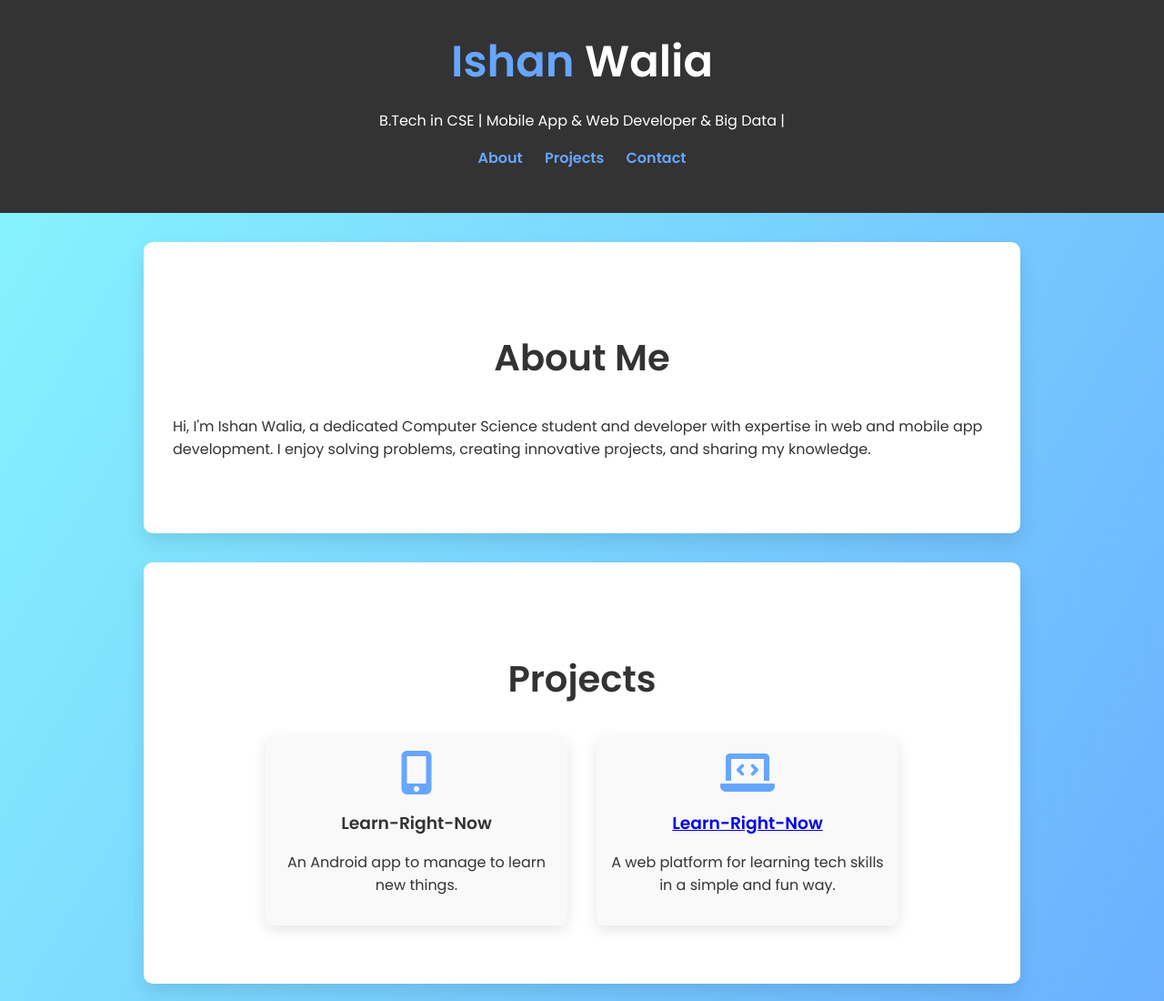
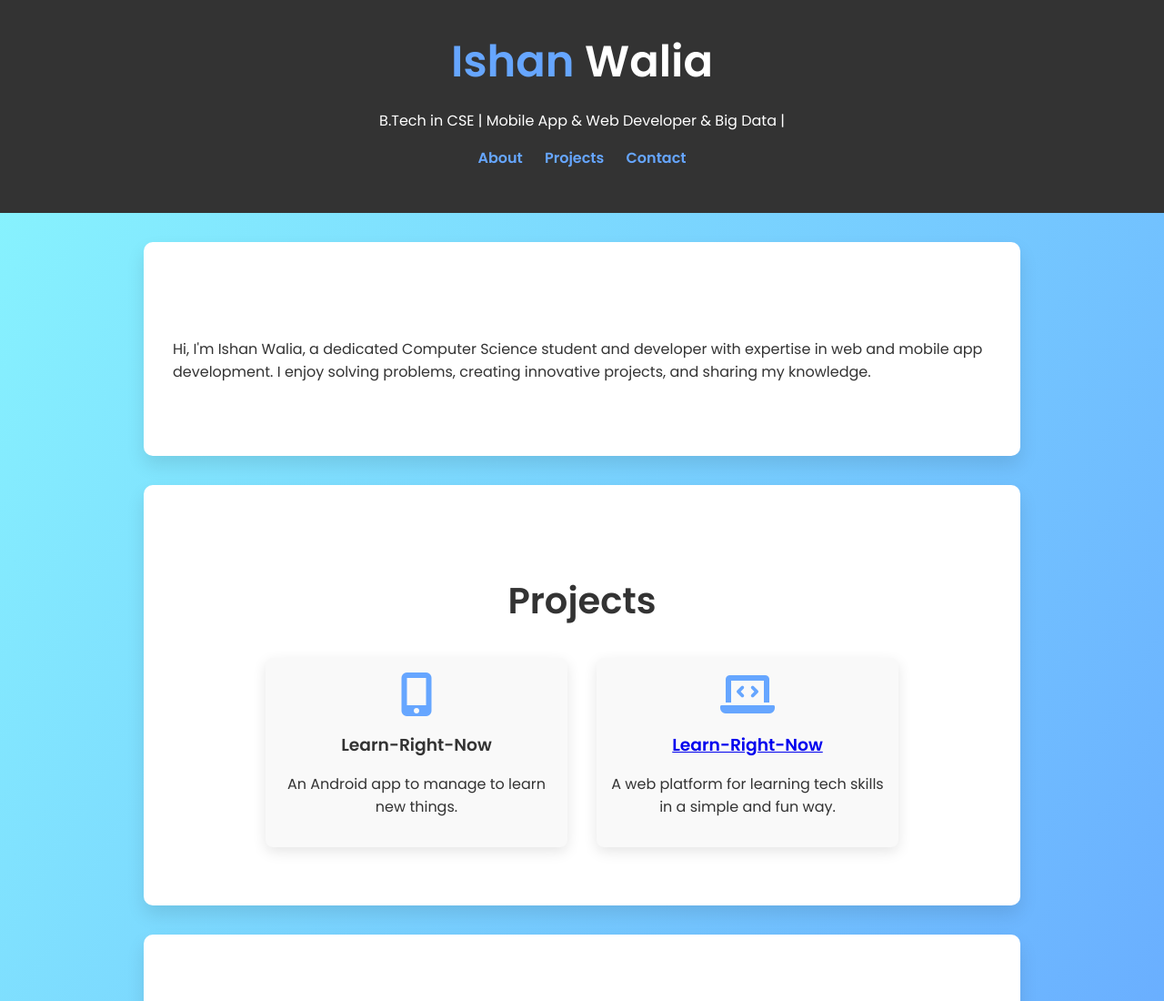
Before and after one commit to ishanwalia7579/portfolio, a plain HTML site: page index.html in a window 1280 px wide. Shown: the top 1100 px of the page at 91% size. Drawn offline with Linux system fonts and the light colour scheme.

Commit message:
Update index.html

```diff
--- a/index.html
+++ b/index.html
@@ -24,7 +24,7 @@
   </header>
 
   <section id="about">
-    <h2>About Me</h2>
+    <center><img src=""></center>
     <p>Hi, I'm Ishan Walia, a dedicated Computer Science student and developer with expertise in web and mobile app development. I enjoy solving problems, creating innovative projects, and sharing my knowledge.</p>
   </section>
 
```
